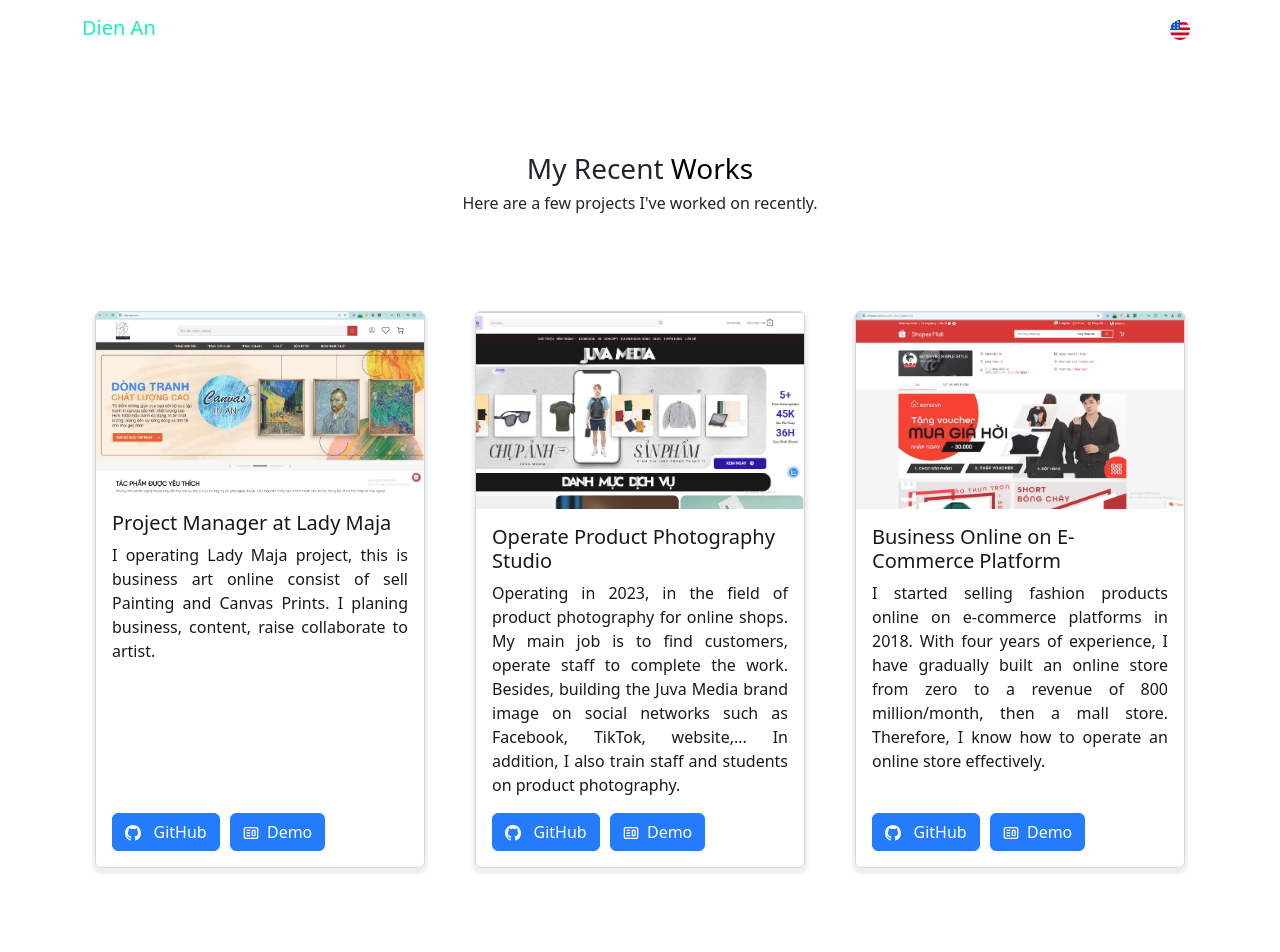
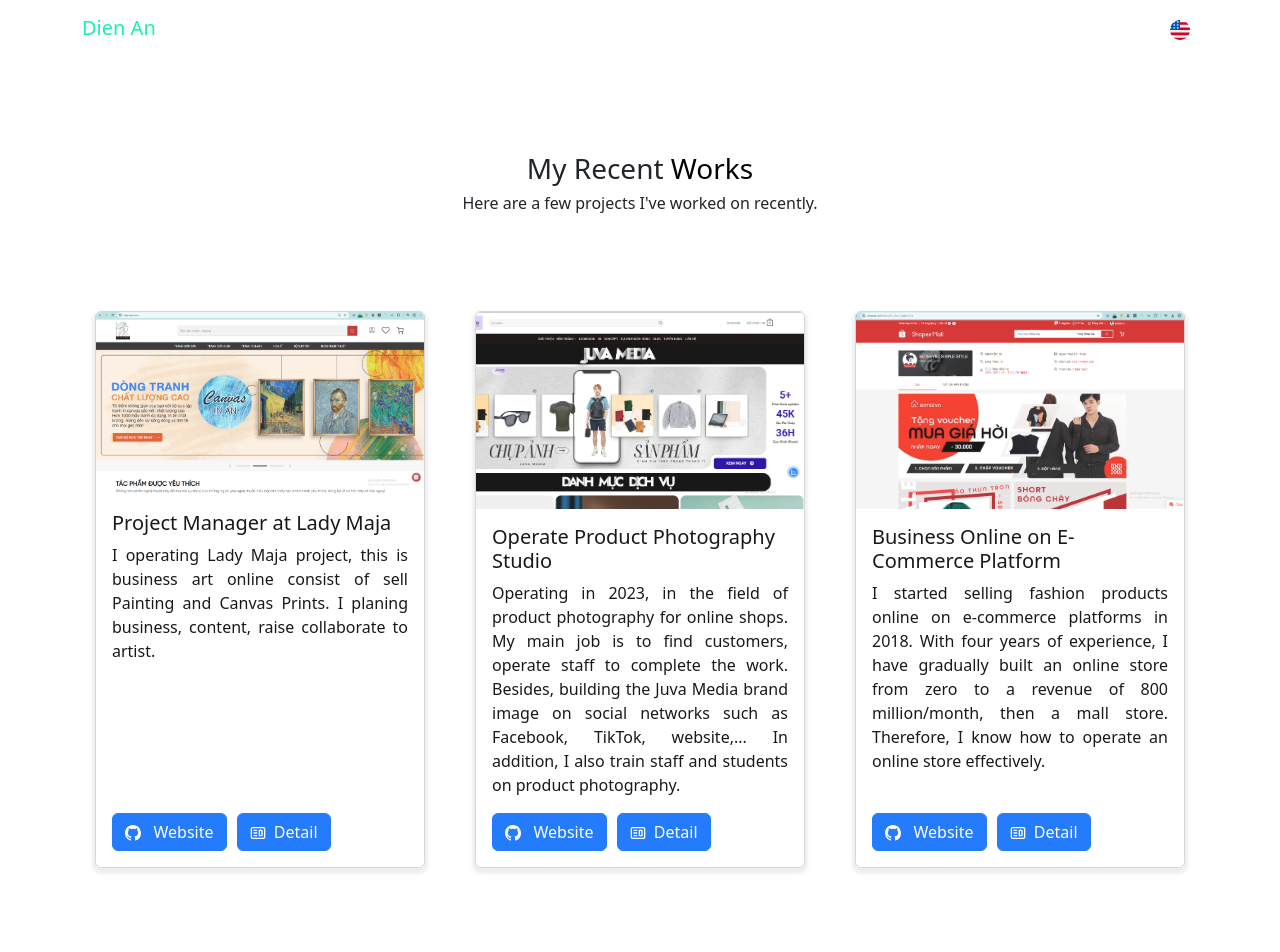
Before and after one commit to leehoang1202/portfolio, a React (Vite) app: page /project in a window 1280 px wide. Shown: the top 952 px of the page. Built offline with nearby package versions, Linux system fonts and the light colour scheme.

Commit message:
Update project.card.tsx

```diff
--- a/src/components/sections/project/project.card.tsx
+++ b/src/components/sections/project/project.card.tsx
@@ -26,7 +26,7 @@ function ProjectCard(props: IProps) {
                     <div>
                         <Button variant="primary" href={props.githubLink} target="_blank">
                             <BsGithub /> &nbsp;
-                            GitHub
+                            Website
                         </Button>
 
                         <Button
@@ -36,7 +36,7 @@ function ProjectCard(props: IProps) {
                             style={{ marginLeft: "10px" }}
                         >
                             <CgWebsite /> &nbsp;
-                            {"Demo"}
+                            {"Detail"}
                         </Button>
 
                     </div>
```
